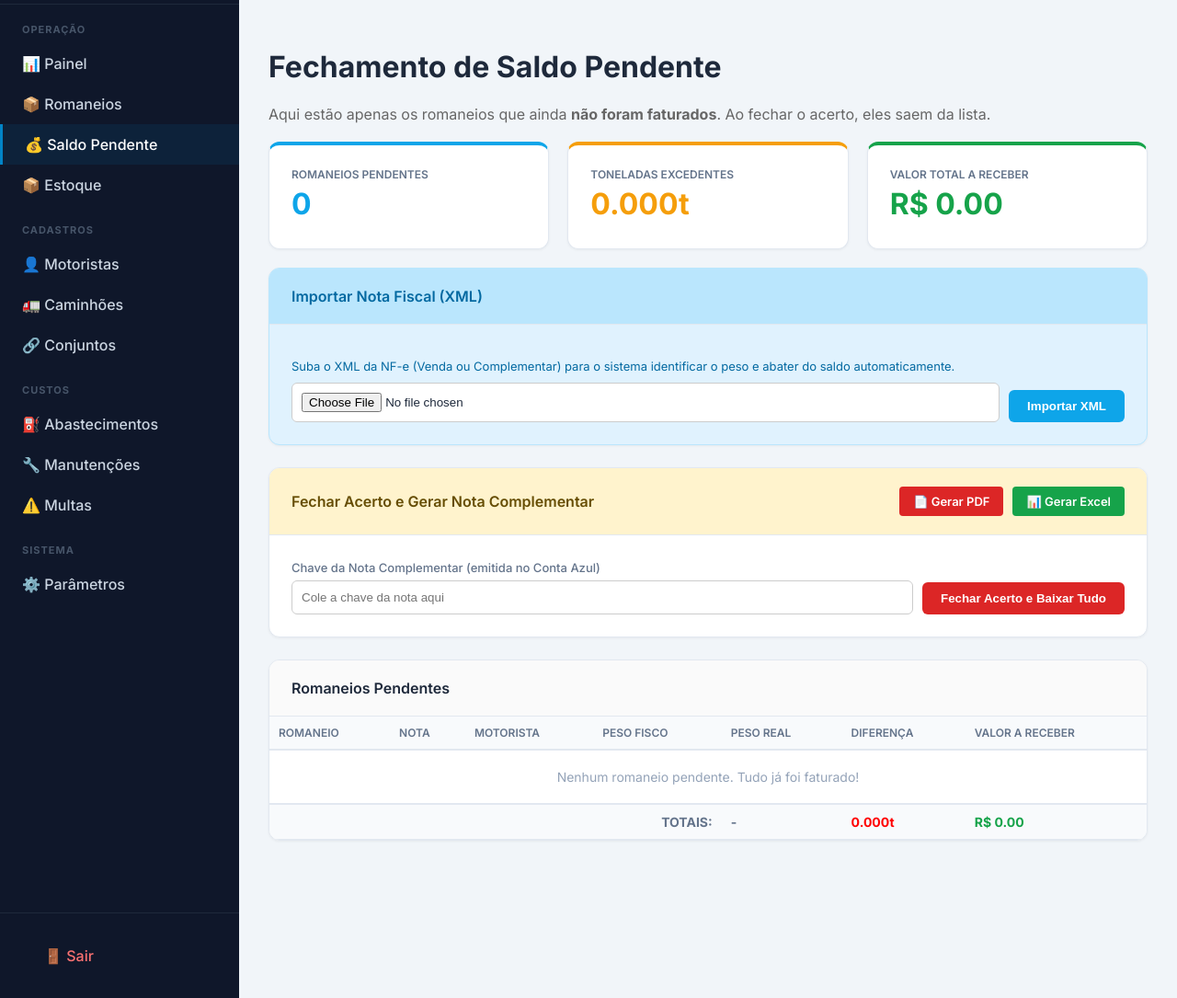
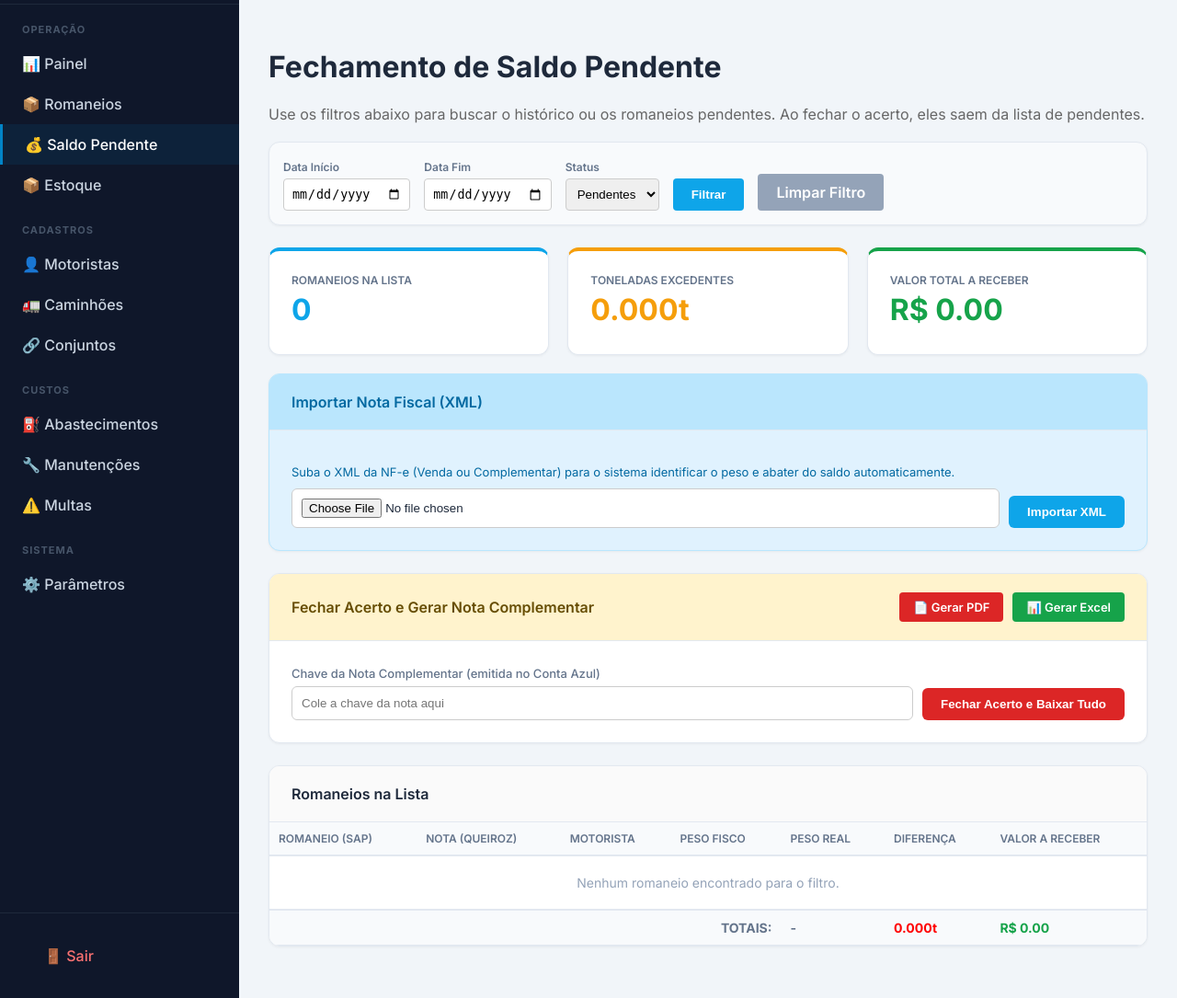
Before and after one commit to ecostamt74/frota-sistema, a Flask app: page /saldo-pendente in a window 1280 px wide. Shown: the part 68-1153 px from the top of the page at 92% size. Run offline with Flask 3, Linux system fonts and the light colour scheme; a user stored in the database is signed in.

Commit message:
Enhance saldo page with filter options
Added filter options for date range and status to the saldo page.

```diff
--- a/templates/saldo.html
+++ b/templates/saldo.html
@@ -3,12 +3,36 @@
 
 {% block content %}
 <h1>Fechamento de Saldo Pendente</h1>
-<p style="color: #666;">Aqui estão apenas os romaneios que ainda <strong>não foram faturados</strong>. Ao fechar o acerto, eles saem da lista.</p>
+<p style="color: #666;">Use os filtros abaixo para buscar o histórico ou os romaneios pendentes. Ao fechar o acerto, eles saem da lista de pendentes.</p>
+
+<!-- BARRA DE FILTROS -->
+<div class="card" style="margin-top: 20px; padding: 15px; background: #f8fafc;">
+    <form method="GET" action="{{ url_for('saldo_pendente') }}" style="display: flex; gap: 15px; align-items: flex-end; flex-wrap: wrap;">
+        <div>
+            <label style="font-size: 12px; font-weight: 600; color: #64748b;">Data Início</label>
+            <input type="date" name="data_inicio" value="{{ request.args.get('data_inicio', '') }}" style="display: block; padding: 8px; border: 1px solid #ccc; border-radius: 4px; margin-top: 4px;">
+        </div>
+        <div>
+            <label style="font-size: 12px; font-weight: 600; color: #64748b;">Data Fim</label>
+            <input type="date" name="data_fim" value="{{ request.args.get('data_fim', '') }}" style="display: block; padding: 8px; border: 1px solid #ccc; border-radius: 4px; margin-top: 4px;">
+        </div>
+        <div>
+            <label style="font-size: 12px; font-weight: 600; color: #64748b;">Status</label>
+            <select name="status" style="display: block; padding: 8px; border: 1px solid #ccc; border-radius: 4px; margin-top: 4px;">
+                <option value="Pendente Complemento" {{ 'selected' if request.args.get('status') == 'Pendente Complemento' or not request.args.get('status') }}>Pendentes</option>
+                <option value="Faturado" {{ 'selected' if request.args.get('status') == 'Faturado' }}>Faturados</option>
+                <option value="Todos" {{ 'selected' if request.args.get('status') == 'Todos' }}>Todos</option>
+            </select>
+        </div>
+        <button type="submit" class="btn btn-primary" style="padding: 10px 20px; background: #0ea5e9; color: white; border: none; border-radius: 4px; cursor: pointer;">Filtrar</button>
+        <a href="{{ url_for('saldo_pendente') }}" class="btn btn-secondary" style="padding: 10px 20px; background: #94a3b8; color: white; text-decoration: none; border-radius: 4px;">Limpar Filtro</a>
+    </form>
+</div>
 
 <div style="display: grid; grid-template-columns: 1fr 1fr 1fr; gap: 20px; margin-top: 20px;">
     <div class="card" style="border-top: 4px solid #0ea5e9; margin-bottom: 0;">
         <div class="card-body">
-            <div style="color: #64748b; font-size: 12px; font-weight: 600; text-transform: uppercase;">Romaneios Pendentes</div>
+            <div style="color: #64748b; font-size: 12px; font-weight: 600; text-transform: uppercase;">Romaneios na Lista</div>
             <div style="font-size: 32px; font-weight: 700; color: #0ea5e9; margin: 5px 0;">{{ pendentes|length }}</div>
         </div>
     </div>
@@ -48,8 +72,9 @@
     <div class="card-header" style="background: #fff3cd; display: flex; justify-content: space-between; align-items: center;">
         <div class="card-title" style="color: #664d03;">Fechar Acerto e Gerar Nota Complementar</div>
         <div style="display: flex; gap: 10px;">
-            <a href="{{ url_for('relatorio_saldo_pdf') }}" class="btn btn-danger" style="padding: 8px 15px; font-size: 13px; background: #dc2626; color: white; text-decoration: none; border-radius: 4px;">📄 Gerar PDF</a>
-            <a href="{{ url_for('relatorio_espelho_excel') }}" class="btn btn-success" style="padding: 8px 15px; font-size: 13px; background: #16a34a; color: white; text-decoration: none; border-radius: 4px;">📊 Gerar Excel</a>
+            <!-- Os botões de PDF e Excel mantêm o filtro selecionado -->
+            <a href="{{ url_for('relatorio_saldo_pdf', data_inicio=request.args.get('data_inicio'), data_fim=request.args.get('data_fim'), status=request.args.get('status')) }}" class="btn btn-danger" style="padding: 8px 15px; font-size: 13px; background: #dc2626; color: white; text-decoration: none; border-radius: 4px;">📄 Gerar PDF</a>
+            <a href="{{ url_for('relatorio_espelho_excel', data_inicio=request.args.get('data_inicio'), data_fim=request.args.get('data_fim'), status=request.args.get('status')) }}" class="btn btn-success" style="padding: 8px 15px; font-size: 13px; background: #16a34a; color: white; text-decoration: none; border-radius: 4px;">📊 Gerar Excel</a>
         </div>
     </div>
     <div class="card-body">
@@ -64,13 +89,13 @@
 </div>
 
 <div class="card" style="margin-top: 20px;">
-    <div class="card-header"><div class="card-title">Romaneios Pendentes</div></div>
+    <div class="card-header"><div class="card-title">Romaneios na Lista</div></div>
     <div class="table-responsive">
         <table style="width: 100%; border-collapse: collapse; text-align: left;">
             <thead>
                 <tr style="border-bottom: 2px solid #e2e8f0;">
-                    <th style="padding: 10px;">Romaneio</th>
-                    <th style="padding: 10px;">Nota</th>
+                    <th style="padding: 10px;">Romaneio (SAP)</th>
+                    <th style="padding: 10px;">Nota (Queiroz)</th>
                     <th style="padding: 10px;">Motorista</th>
                     <th style="padding: 10px;">Peso Fisco</th>
                     <th style="padding: 10px;">Peso Real</th>
@@ -90,10 +115,10 @@
                     <td style="padding: 10px; color: #16a34a; font-weight: bold;">R$ {{ "%.2f"|format(r.dif_valor) }}</td>
                 </tr>
                 {% else %}
-                <tr><td colspan="7" style="text-align: center; color: #94a3b8; padding: 20px;">Nenhum romaneio pendente. Tudo já foi faturado!</td></tr>
+                <tr><td colspan="7" style="text-align: center; color: #94a3b8; padding: 20px;">Nenhum romaneio encontrado para o filtro.</td></tr>
                 {% endfor %}
             </tbody>
-            <!-- NOVO: Linha de Totais -->
+            <!-- Linha de Totais -->
             <tfoot style="background: #f8fafc; border-top: 2px solid #e2e8f0;">
                 <tr>
                     <td colspan="4" style="padding: 10px; text-align: right; font-weight: bold; color: #64748b;">TOTAIS:</td>
```
